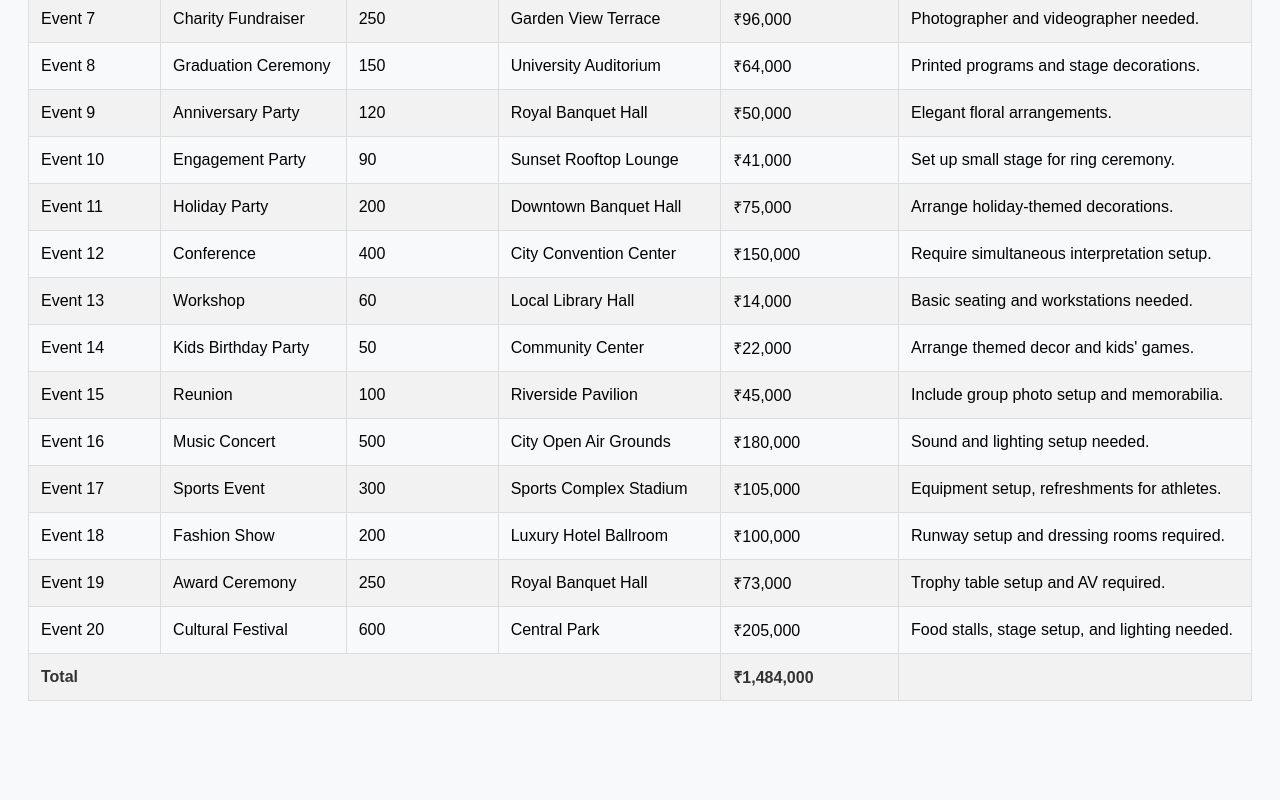
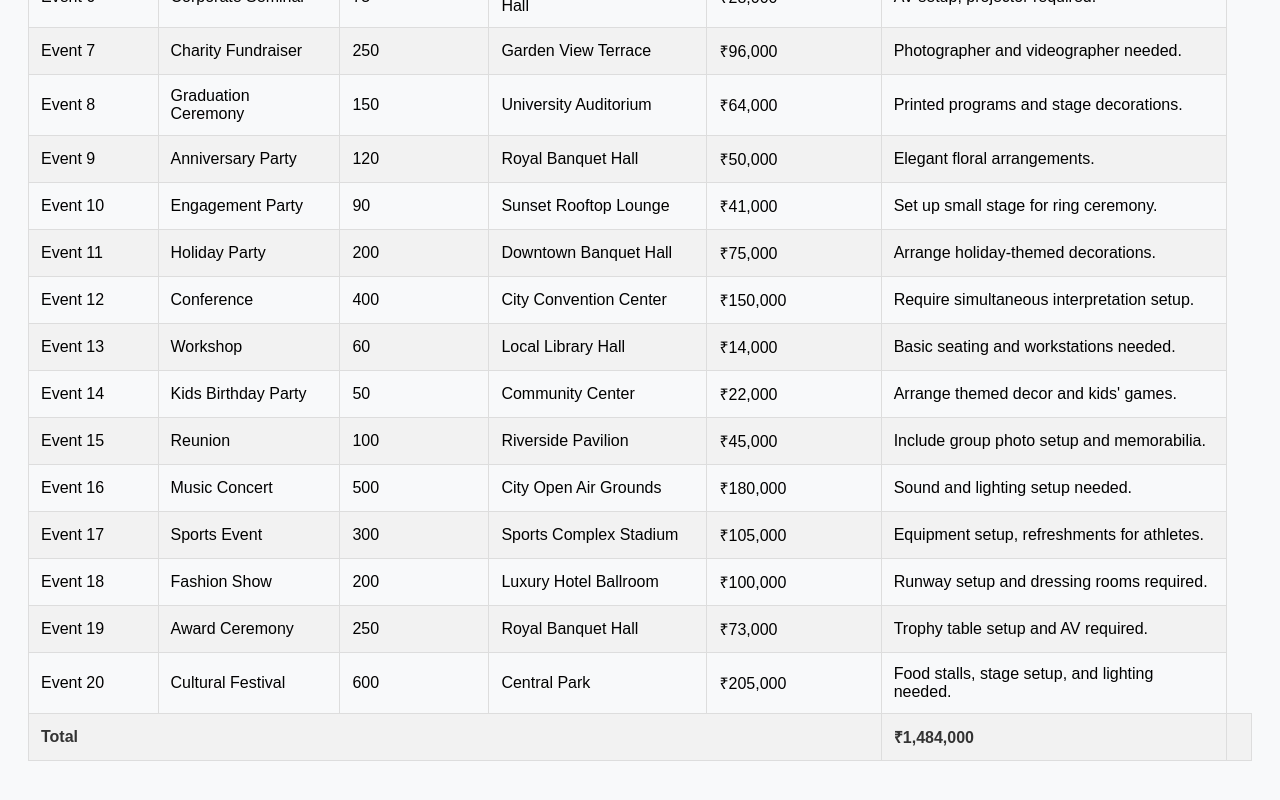
Before and after one commit to Arpita8682/activitywebsite.html, a plain HTML site: page table of events.html in a window 1280 px wide. Shown: the part 442-1242 px from the top of the page. Before the commit the page ends 1191 px from the top, so only its background shows below. Drawn offline with Linux system fonts and the light colour scheme.

Commit message:
done some changes

```diff
--- a/table of events.html
+++ b/table of events.html
@@ -237,7 +237,7 @@
          <td>Food stalls, stage setup, and lighting needed.</td>
         </tr>
         <tr class="total-row">
-            <td colspan="4">Total</td>
+            <td colspan="5">Total</td>
             <td>₹1,484,000</td>
             <td></td>
         </tr>
```
Also changed, not shown: Home.html (+1 -1 lines), list of events.html (+0 -5 lines).
